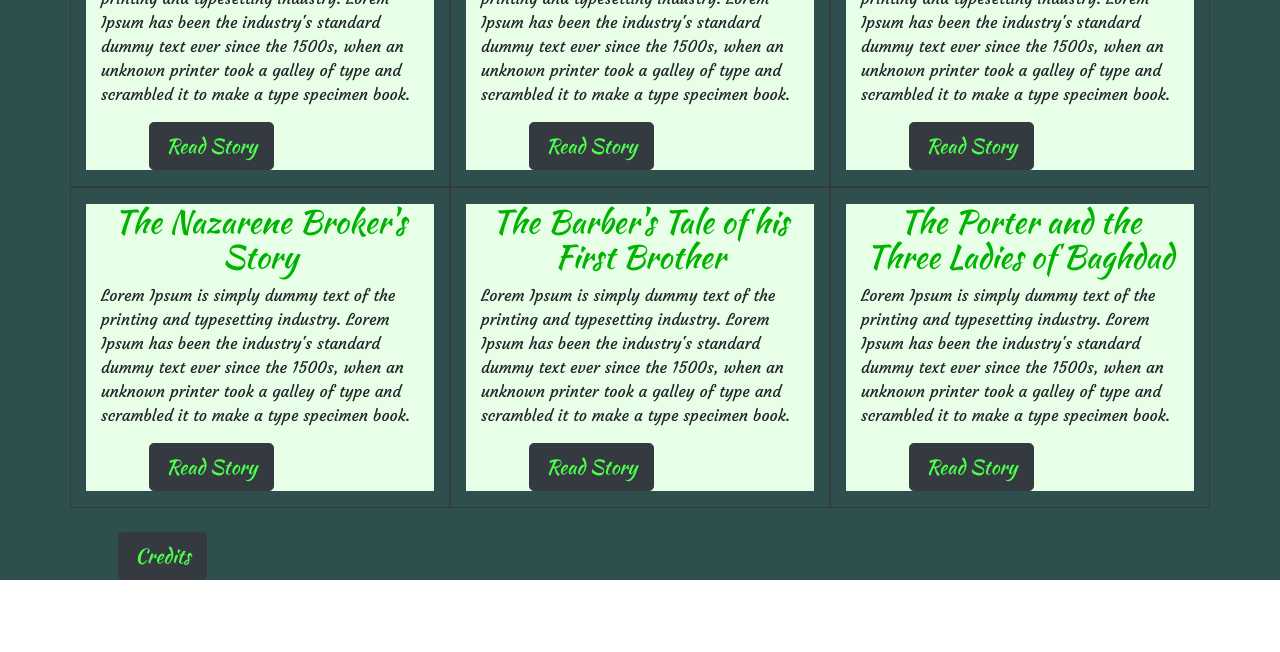
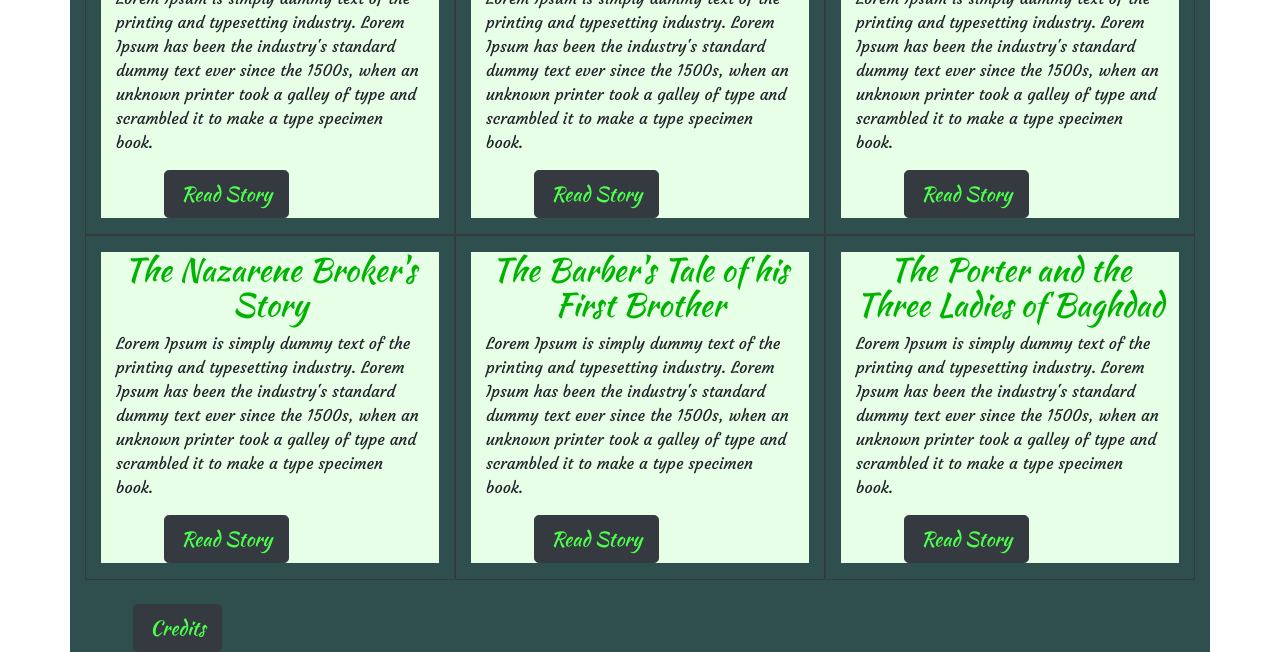
Before and after one commit to alsamzu/ArabianNights, a plain HTML site: page index.html in a window 1280 px wide. Shown: the part 540-1192 px from the top of the page. Before the commit the page ends 1120 px from the top, so only its background shows below. Drawn offline with Linux system fonts and the light colour scheme.

Commit message:
container

```diff
--- a/css/styles.css
+++ b/css/styles.css
@@ -1,4 +1,4 @@
-.container-fluid{
+.container{
     background-color:darkslategray;
 
 }
--- a/index.html
+++ b/index.html
@@ -16,7 +16,7 @@
       <link rel="stylesheet" href="css/styles.css">
   </head>
   <body>
-      <div class="container-fluid">
+      <div class="container">
          <h1 class=" arab text-center">ARABIAN NIGHTS</h1>
           <h4 class=" comp text-center">Compailed by Alsam</h4>
 
```
